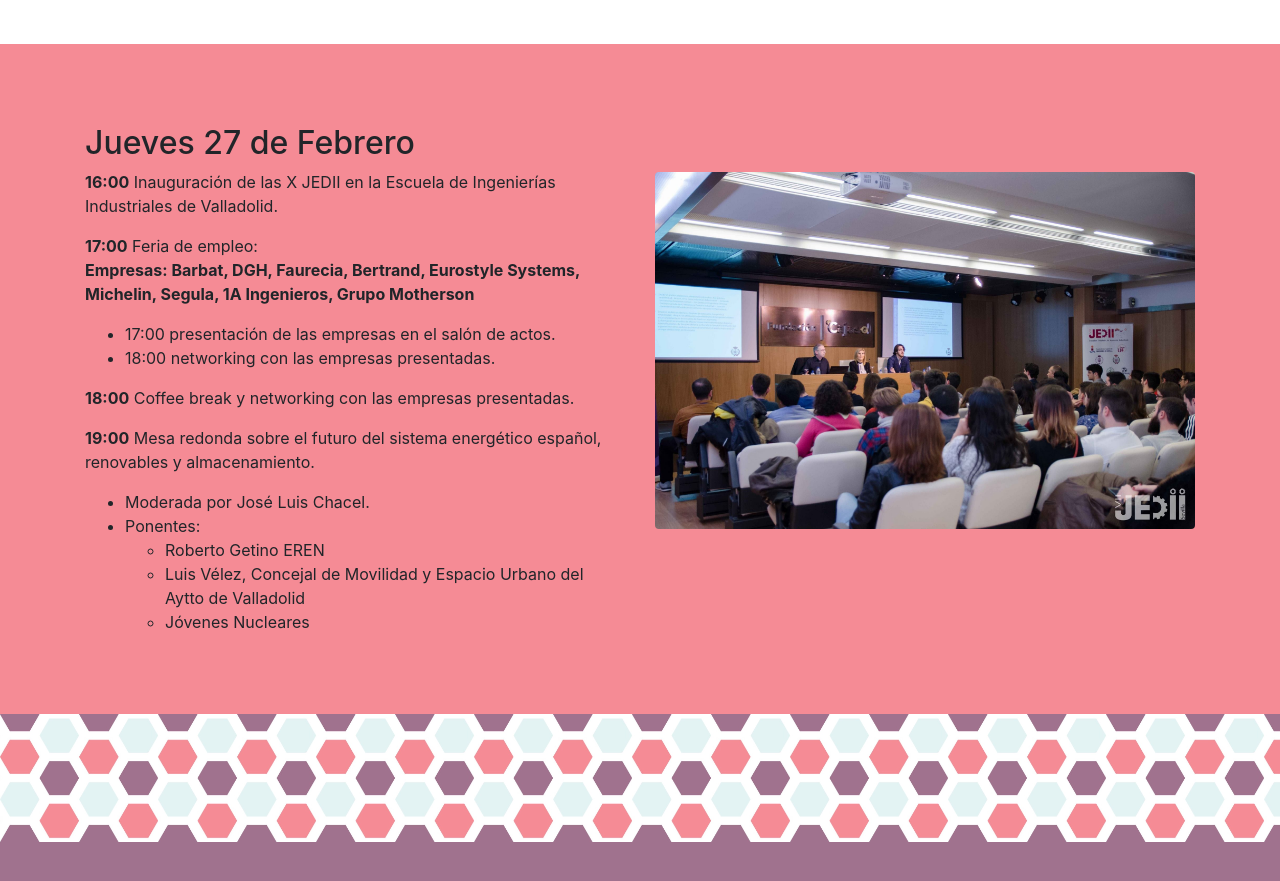
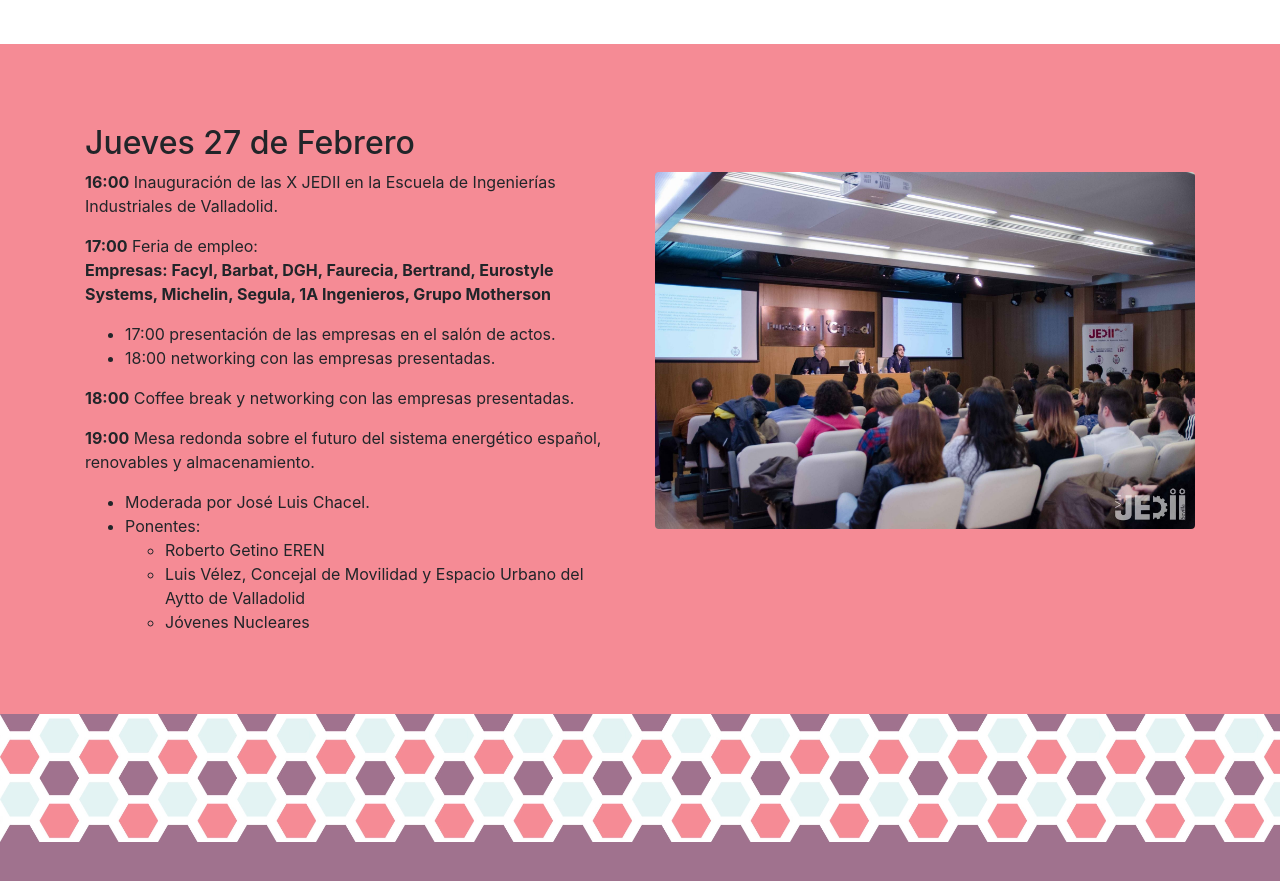
Before and after one commit to dele-eii/dele-eii.github.io, a Jekyll site: the page built from _pages/JEDII.md, in a window 1280 px wide and 900 px high, scrolled down 1009 px. Shown: the top 881 px of the window. Built offline with Jekyll 4.4.1, drawn with Linux system fonts in a browser that asks for light colours; nearby versions of some CDN libraries.

Commit message:
Update JEDII.md

```diff
--- a/_pages/JEDII.md
+++ b/_pages/JEDII.md
@@ -72,7 +73,7 @@
 **16:00** Inauguración de las X JEDII en la Escuela de Ingenierías Industriales de Valladolid.
 
 **17:00** Feria de empleo:
-    **Empresas: Barbat, DGH, Faurecia, Bertrand, Eurostyle Systems, Michelin, Segula, 1A Ingenieros, Grupo Motherson**
+    **Empresas: Facyl, Barbat, DGH, Faurecia, Bertrand, Eurostyle Systems, Michelin, Segula, 1A Ingenieros, Grupo Motherson**
 
 - 17:00 presentación de las empresas en el salón de actos.
 - 18:00 networking con las empresas presentadas.
```
Also changed, not shown: other parts of _pages/JEDII.md (+1 -0 lines).
